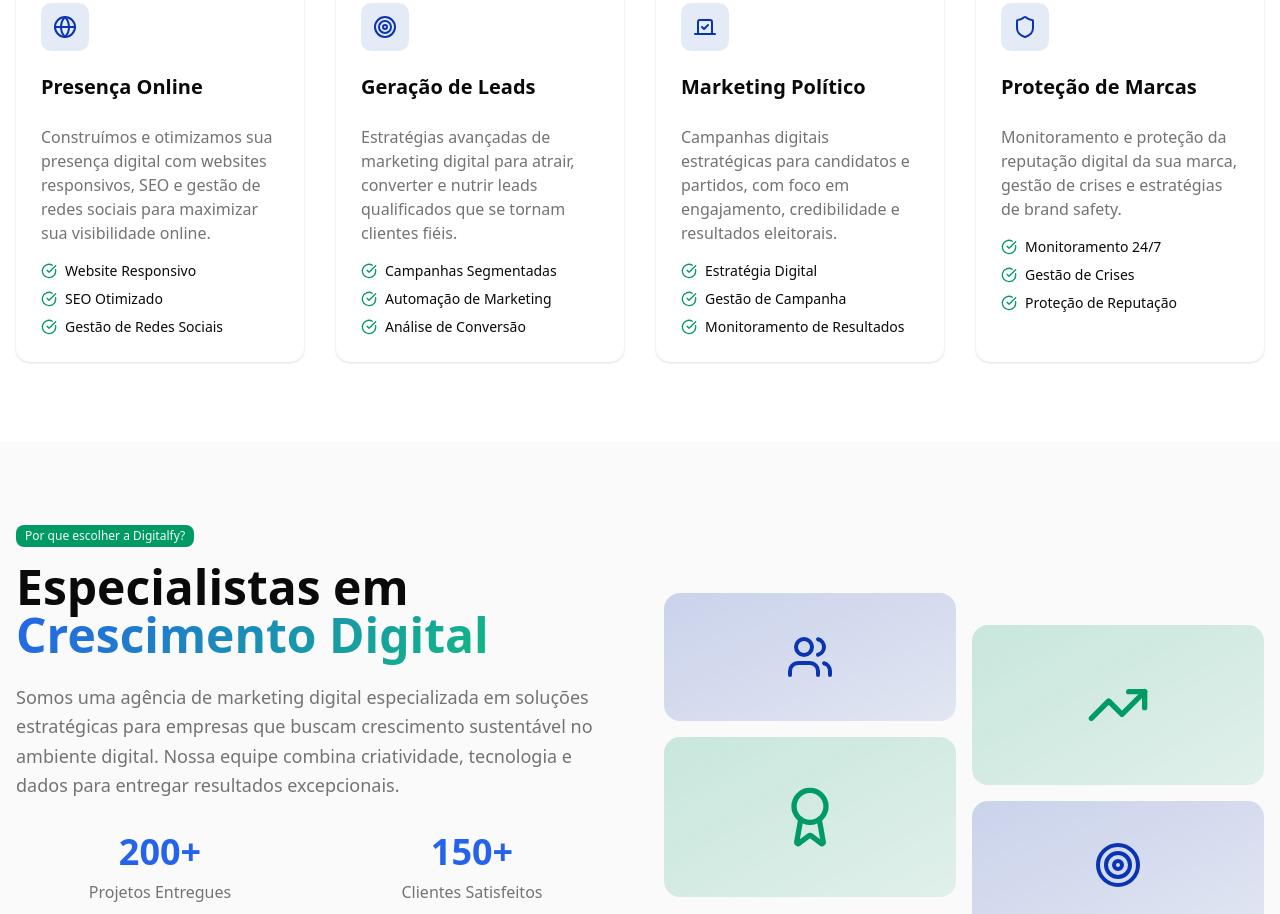
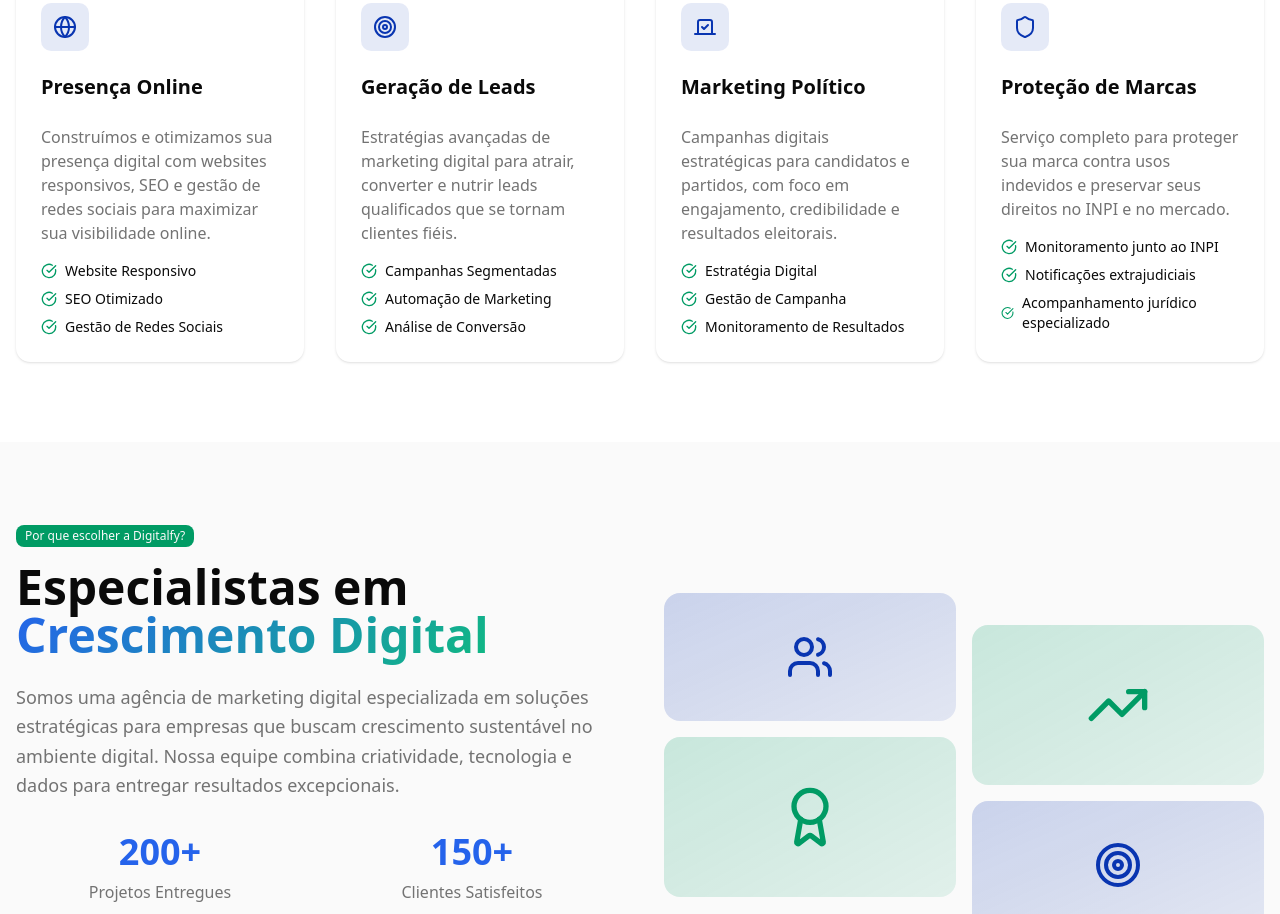
Before and after one commit to kakow-coder/digitalfy-website, a React (Vite) app: page / in a window 1280 px wide. Shown: the part 1040-1954 px from the top of the page. Built offline with nearby package versions, Linux system fonts and the light colour scheme.

Commit message:
Update App.jsx

```diff
--- a/src/App.jsx
+++ b/src/App.jsx
@@ -45,8 +45,8 @@ function App() {
     {
       icon: Shield,
       title: "Proteção de Marcas",
-      description: "Monitoramento e proteção da reputação digital da sua marca, gestão de crises e estratégias de brand safety.",
-      features: ["Monitoramento 24/7", "Gestão de Crises", "Proteção de Reputação"]
+      description: "Serviço completo para proteger sua marca contra usos indevidos e preservar seus direitos no INPI e no mercado.",
+      features: ["Monitoramento junto ao INPI", "Notificações extrajudiciais", "Acompanhamento jurídico especializado"]
     }
   ];
 
```
